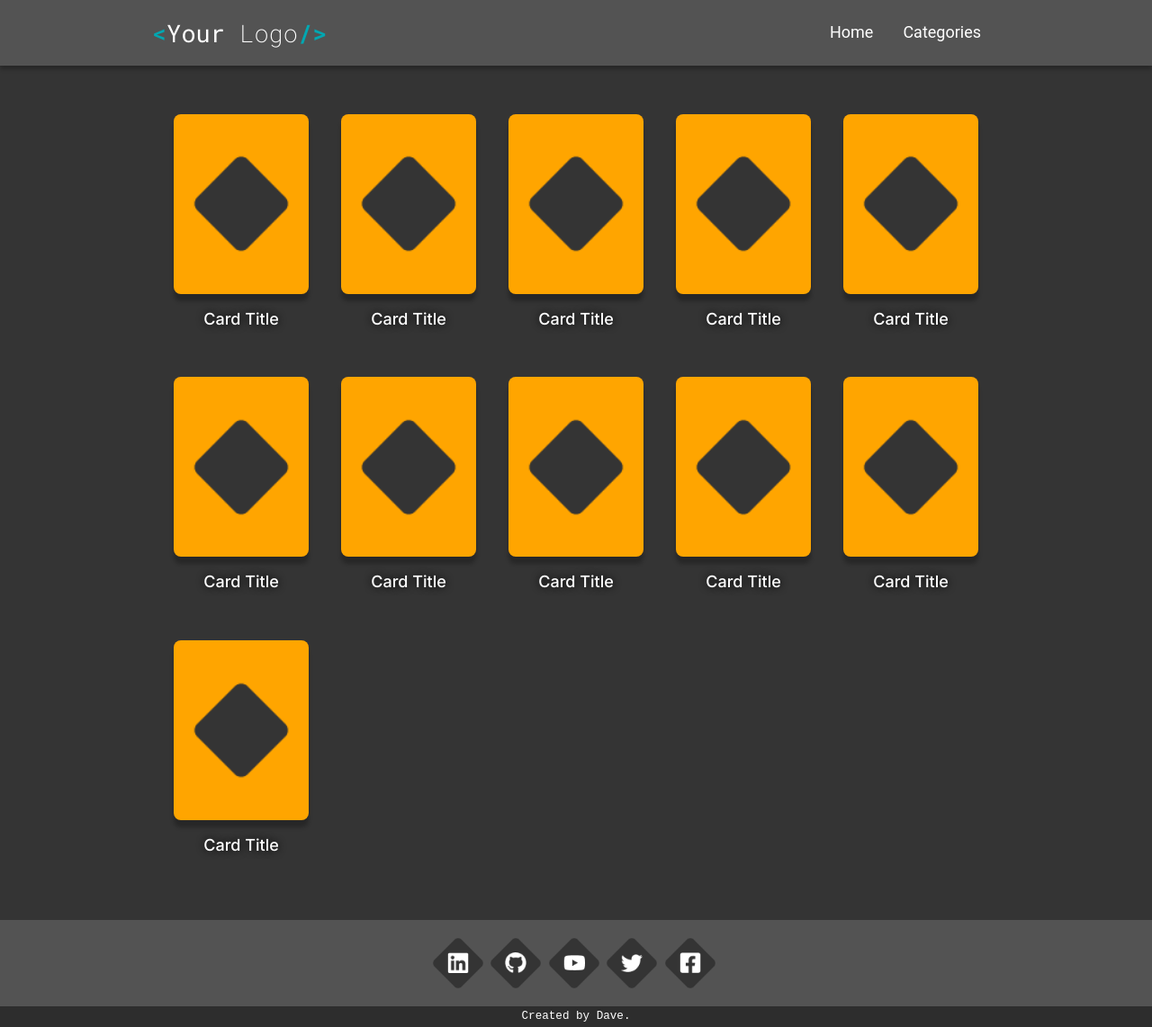
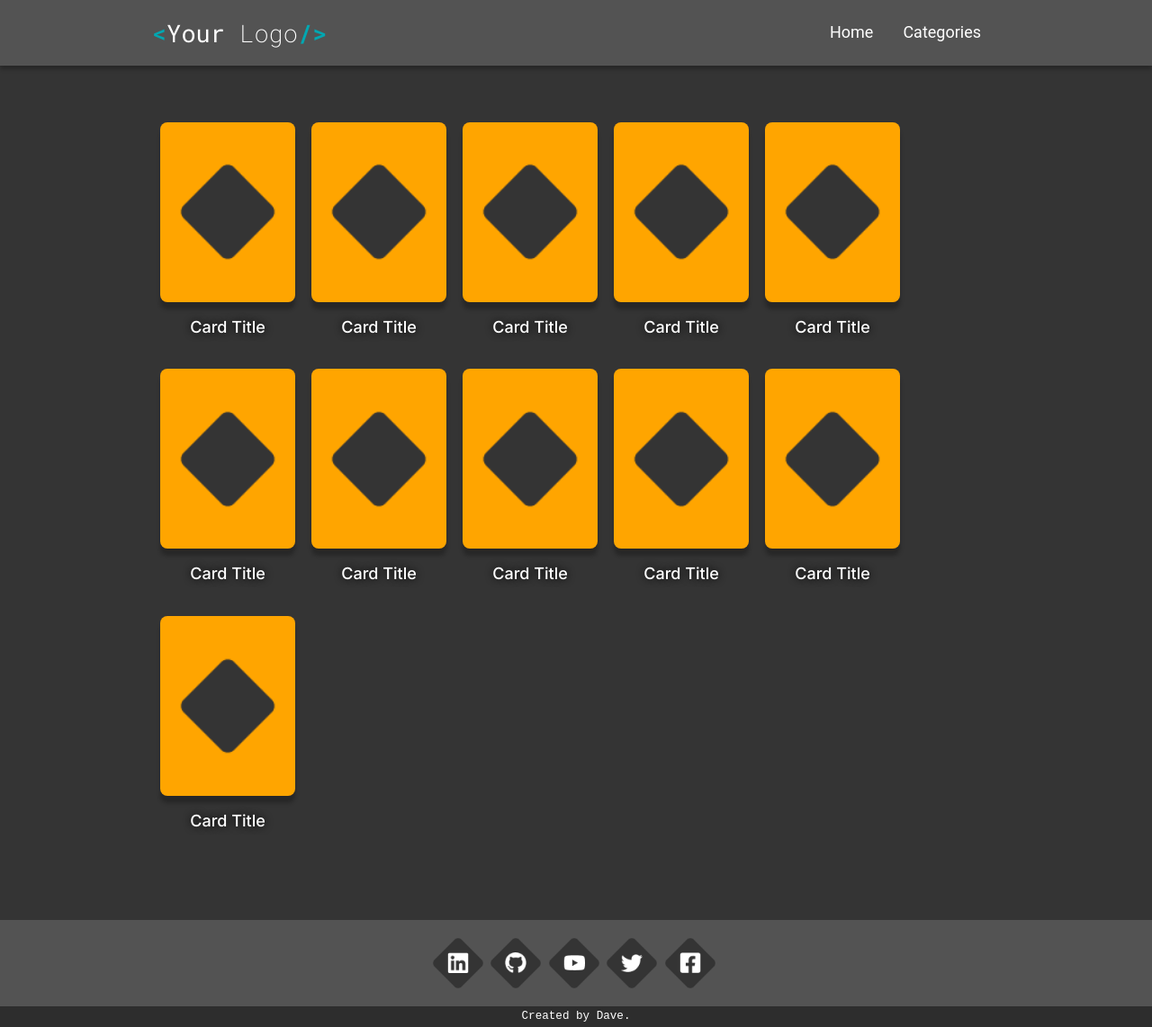
Before and after one commit to Dawid93/SampleJekyllTheme, a Jekyll site: the page built from categories.html, in a window 1280 px wide and 1142 px high. Shown: the whole window at 90% size. Built offline with Jekyll 4.4.1, drawn with Linux system fonts in a browser that asks for light colours.

Commit message:
Use flex instead of grid

```diff
--- a/_sass/main.scss
+++ b/_sass/main.scss
@@ -40,6 +40,10 @@ html {
       padding: 0 1rem;
       max-width: $medium-screen-container-width;
     }
+
+    @media screen and (max-width: $medium-screen-min-width) {
+      max-width: $small-screen-container-width;
+    }
   }
 
   .content {
--- a/_sass/modules/categories.scss
+++ b/_sass/modules/categories.scss
@@ -1,14 +1,14 @@
 .categories {
     &__grid {
-        display: grid;
-        grid-template-columns: repeat(auto-fill, 150px);
-        gap: 2rem;
-        justify-content: center;
+        display: flex;
+        flex-flow: row wrap;
+        justify-content: flex-start;
     }
 }
 
 .card {
     width: 150px;
+    margin: 0.5rem;
 
     &__top {
         height: 200px;
```
